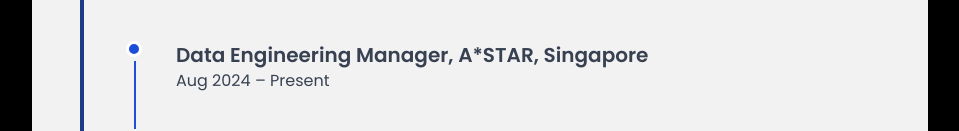
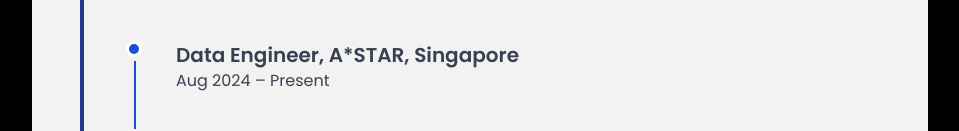
Before and after one commit to jonasnjx/portfolio_site, a plain HTML site: page resume.html in a window 1280 px wide. Shown: the part 255-386 px from the top of the page, without its empty margins (160-1119 px from the left). Drawn offline with nearby package versions, Linux system fonts and the light colour scheme.

Commit message:
edit resume

```diff
--- a/resume.html
+++ b/resume.html
@@ -51,7 +51,7 @@
             <div class="border-l-4 border-blue-900 pl-8">
                 <h2 class="text-4xl font-extrabold mb-6">Work Experience</h2>
                 <div class="timeline-item">
-                    <h3 class="text-xl font-bold">Data Engineering Manager, A*STAR, Singapore</h3>
+                    <h3 class="text-xl font-bold">Data Engineer, A*STAR, Singapore</h3>
                     <p class="text-gray-700 mb-4">Aug 2024 – Present</p>
                     <ul class="list-disc pl-6">
                     </ul>
```
